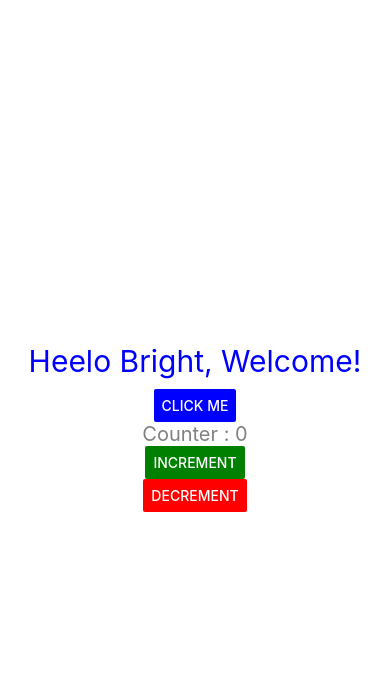
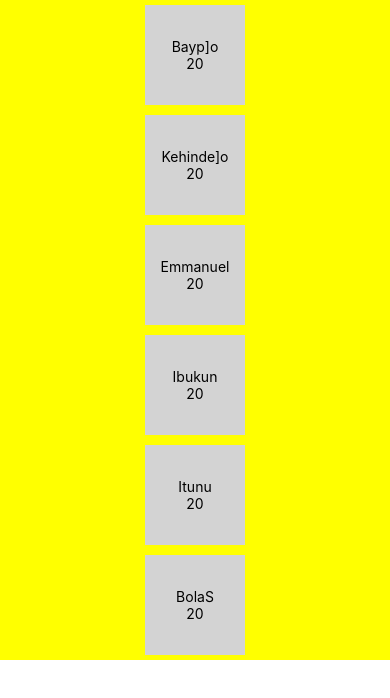
Before and after one commit to obodobright/react-native-counter, a React Native app: screen / in a window 390 px wide. Shown: the top 698 px of the page. Built offline with nearby package versions, Linux system fonts and the light colour scheme.

Commit message:
further practice on scrollable views

```diff
--- a/App.js
+++ b/App.js
@@ -1,9 +1,12 @@
 import React, { useState } from "react";
 import { View, Text, StyleSheet, Button, Linking } from "react-native";
+import Layout from "./src/Layout";
+import NewLayout from "./src/layouts";
 
 const App = () => {
   const [name, setName] = useState("Bright");
   const [count, setCount] = useState(0);
+  const [numLimit, setNumLimit] = useState(false);
 
   const increment = () => {
     setCount((prevCount) => prevCount + 1);
@@ -17,7 +20,7 @@ const App = () => {
   };
   return (
     <>
-      <View style={styles.body}>
+      {/* <View style={styles.body}>
         <Text style={styles.text}>Heelo {name}, Welcome!</Text>
         <Button color={"blue"} title="CLick Me" onPress={updateName}></Button>
 
@@ -25,10 +28,26 @@ const App = () => {
         <Button color="green" title="Increment" onPress={increment}>
           Increament
         </Button>
-        <Button color="red" title="Decrement" onPress={decrement}>
-          Decreament
-        </Button>
-      </View>
+        {count === 0 ? (
+          <Button color="red" title="Decrement" disabled onPress={decrement}>
+            Decreament
+          </Button>
+        ) : (
+          <Button color="red" title="Decrement" onPress={decrement}>
+            Decreament
+          </Button>
+        )}
+        <Text>Numberof time clicked is {count} </Text>
+        <View style={btns}>
+          <Button title="Like"></Button>
+        </View>
+      </View> */}
+      {/* external linking
+
+      <Button title="youtube btn" onPress={() => Linking.openUrl()}></Button>
+ */}
+      {/* <Layout /> */}
+      <NewLayout />
     </>
   );
 };
@@ -41,7 +60,7 @@ const styles = StyleSheet.create({
   incrementBtn: {
     backgroundColor: "green",
     color: "white",
-    margin: "10px",
+    margin: 10,
   },
   decrementBtn: {
     backgroundColor: "red",
@@ -49,8 +68,13 @@ const styles = StyleSheet.create({
     margin: 10,
   },
   body: {
-    flex: 1,
-    backgroundColor: "white",
+    width: "100%",
+    height: "100%",
+    minHeight: 30,
+    backgroundColor: "gray",
+    // backgroundColor: "white",
+    borderWidth: 20,
+    borderColor: "red",
     color: "white",
     alignItems: "center",
     justifyContent: "center",
@@ -59,8 +83,19 @@ const styles = StyleSheet.create({
     fontSize: 30,
     color: "blue",
     margin: 10,
+    textTransform: "uppercase",
+    textAlign: "center",
     // fontWeight: 500,
+  },
+  btn: {
+    backgroundColor: "red",
+    width: 300,
+    height: 50,
+    // padding: 20,
+    color: "green",
   },
 });
 
+const btns = StyleSheet.compose(styles.btn, styles.incrementBtn);
+
 export default App;
--- /dev/null
+++ b/src/Layout.js
@@ -0,0 +1,28 @@
+import React from "react";
+import { View, Text, Image } from "react-native";
+import { style } from "./style";
+
+const Layout = () => {
+  return (
+    <>
+      <View style={style.navbar}>
+        <Text style={style.navText}>Good Morning, Bright</Text>
+        <Text style={style.walletIcon}></Text>
+        <Image source={require("./img.png")} style={style.profile} />
+      </View>
+      <View style={style.container}>
+        <View style={style.balance}>
+          <View style={style.balanceContent}>
+            <Text style={{ color: "white" }}>Total Balance</Text>
+            <Text style={style.setting}></Text>
+          </View>
+          <View style={style.balanceContent}>
+            <Text style={{ color: "white" }}>NGN22v,191,723.15</Text>
+            <Text>Hide balance</Text>
+          </View>
+        </View>
+      </View>
+    </>
+  );
+};
+export default Layout;
--- /dev/null
+++ b/src/layouts.js
@@ -0,0 +1,73 @@
+import React, { useState } from "react";
+import { View, Text, StyleSheet, ScrollView, RefreshControl } from "react-native";
+
+const NewLayout = () => {
+  const [refresh, setRefresh] = useState(false);
+  const [list, setList] = useState([
+    {
+      name: "Bayp]o",
+      age: 20,
+    },
+    {
+      name: "Kehinde]o",
+      age: 20,
+    },
+    {
+      name: "Emmanuel",
+      age: 20,
+    },
+    {
+      name: "Ibukun",
+      age: 20,
+    },
+    {
+      name: "Itunu",
+      age: 20,
+    },
+    {
+      name: "BolaS",
+      age: 20,
+    },
+  ]);
+  const onRefresh = () => {
+    setRefresh(true);
+    setList([...list, { name: "EBuka", age: 30 }]);
+    setRefresh(false);
+  };
+  return (
+    <>
+      <ScrollView refreshControl={<RefreshControl refreshing={refresh} onRefresh={onRefresh} />}>
+        <View style={styles.view1}>
+          {list.map((data, i) => (
+            <View style={styles.text} key={i}>
+              <Text>{data.name}</Text>
+              <Text>{data.age}</Text>
+            </View>
+          ))}
+        </View>
+      </ScrollView>
+    </>
+  );
+};
+export default NewLayout;
+
+const styles = StyleSheet.create({
+  view1: {
+    flex: 1,
+    // height: 300,
+    flexDirection: "column",
+    justifyContent: "center",
+    alignItems: "center",
+    backgroundColor: "yellow",
+  },
+  text: {
+    margin: 5,
+
+    fontSize: 16,
+    backgroundColor: "lightgray",
+    width: 100,
+    height: 100,
+    alignItems: "center",
+    justifyContent: "center",
+  },
+});
--- /dev/null
+++ b/src/style.js
@@ -0,0 +1,85 @@
+import { StyleSheet } from "react-native";
+
+export const style = StyleSheet.create({
+  navbar: {
+    backgroundColor: "red",
+
+    width: "100%",
+    height: 100,
+    padding: 10,
+    display: "flex",
+    justifyContent: "center",
+    flexDirection: "row",
+    alignItems: "center",
+  },
+  navText: {
+    fontSize: 30,
+    // marginTop: 30,
+    backgroundColor: "green",
+    padding: 5,
+    color: "white",
+    fontWeight: "800",
+    fontFamily: "Roboto",
+    fontStyle: "italic",
+  },
+  walletIcon: {
+    width: 20,
+    height: 20,
+    padding: 5,
+
+    borderTopEndRadius: 10,
+    borderTopLeftRadius: 20,
+    borderTopStartRadius: 10,
+    borderTopRightRadius: 10,
+    backgroundColor: "transparent",
+    color: "white",
+    borderWidth: 2,
+    borderColor: "white",
+    // marginTop: 30,
+  },
+  profile: {
+    width: 25,
+    height: 25,
+    borderRadius: 50,
+    padding: 5,
+
+    // backgroundColor: "white",
+    // borderWidth: 2,
+    // borderColor: "white",
+    // marginTop: 30,
+  },
+  container: {
+    width: "100%",
+    minHeight: 500,
+    backgroundColor: "transparent",
+    display: "flex",
+    // justifyContent: "center",
+    alignItems: "center",
+    // margin: 10,
+  },
+  balance: {
+    width: "90%",
+    height: 80,
+    backgroundColor: "rgb(178,178,179)",
+    backgroundColor:
+      "linear-gradient(90deg, rgba(178,178,179,1) 0%, rgba(92,92,96,1) 35%, rgba(147,147,147,1) 100%)",
+    margin: 20,
+    borderRadius: 10,
+    padding: 15,
+  },
+  setting: {
+    width: 15,
+    height: 15,
+    borderRadius: 50,
+    backgroundColor: "white",
+    borderWidth: 2,
+    borderColor: "lightgray",
+  },
+  balanceContent: {
+    display: "flex",
+    flexDirection: "row",
+    alignItems: "center",
+    justifyContent: "space-between",
+    color: "white",
+  },
+});
```
Also changed, not shown: src/img.png (added).
